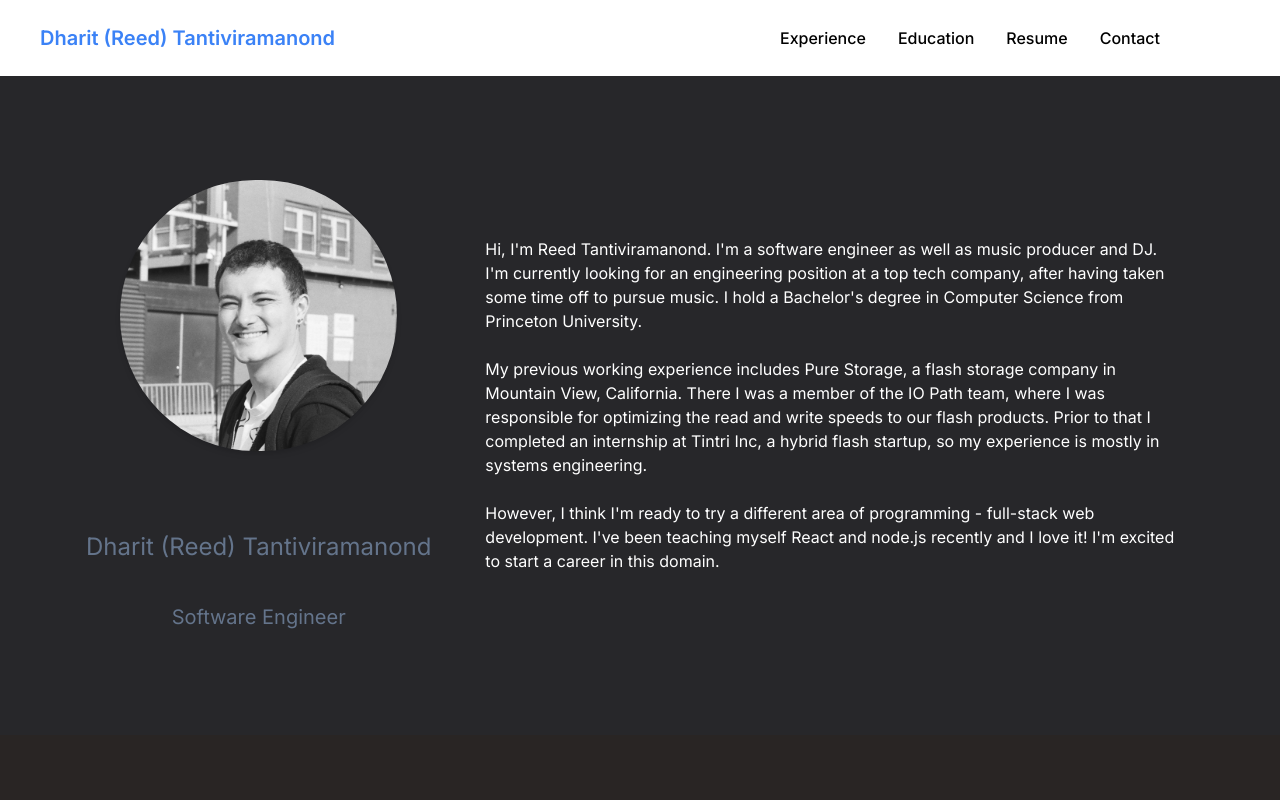
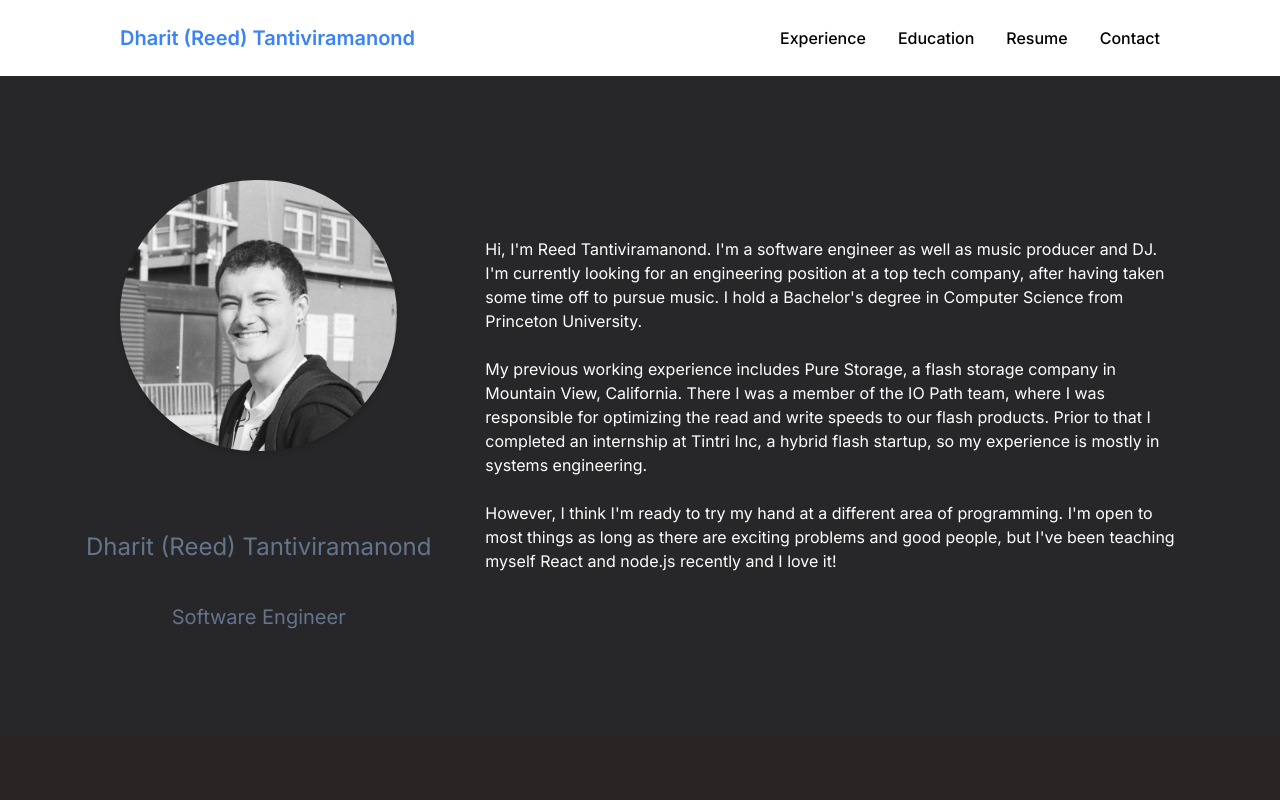
Before and after one commit to dharit-tan/dharit-tan.github.io, a React (Create React App) app: page / in a window 1280 px wide. Shown: the top 800 px of the page. Built offline with nearby package versions, Linux system fonts and the light colour scheme.

Commit message:
Small changes

```diff
--- a/public/index.html
+++ b/public/index.html
@@ -2,14 +2,14 @@
 <html lang="en">
   <head>
     <meta charset="utf-8" />
-    <link rel="icon" href="%PUBLIC_URL%/favicon.ico" />
+    <!-- <link rel="icon" href="%PUBLIC_URL%/favicon.ico" /> -->
     <meta name="viewport" content="width=device-width, initial-scale=1" />
     <meta name="theme-color" content="#000000" />
     <meta
       name="description"
-      content="Web site created using create-react-app"
+      content="Dharit Tantiviramanond's personal CV website"
     />
-    <link rel="apple-touch-icon" href="%PUBLIC_URL%/logo192.png" />
+    <!-- <link rel="apple-touch-icon" href="%PUBLIC_URL%/logo192.png" /> -->
     <!--
       manifest.json provides metadata used when your web app is installed on a
       user's mobile device or desktop. See https://developers.google.com/web/fundamentals/web-app-manifest/
@@ -24,7 +24,7 @@
       work correctly both with client-side routing and a non-root public URL.
       Learn how to configure a non-root public URL by running `npm run build`.
     -->
-    <title>React App</title>
+    <title>Dharit Tantiviramanond</title>
   </head>
   <body>
     <noscript>You need to enable JavaScript to run this app.</noscript>
--- a/src/components/Home.js
+++ b/src/components/Home.js
@@ -26,7 +26,7 @@ export default function Home(props) {
         My previous working experience includes Pure Storage, a flash storage company in Mountain View, California. There I was a member of the IO Path team, where I was responsible for optimizing the read and write speeds to our flash products. Prior to that I completed an internship at Tintri Inc, a hybrid flash startup, so my experience is mostly in systems engineering.
         </p>
         <p className="my-6 font-normal text-white">
-        However, I think I'm ready to try a different area of programming - full-stack web development. I've been teaching myself React and node.js recently and I love it! I'm excited to start a career in this domain.
+        However, I think I'm ready to try my hand at a different area of programming. I'm open to most things as long as there are exciting problems and good people, but I've been teaching myself React and node.js recently and I love it!
         </p>
         </div>
         </div>
--- a/src/components/NavBar.js
+++ b/src/components/NavBar.js
@@ -24,7 +24,7 @@ export default function NavBar() {
     <div className="px-10 py-6 w-full bg-white">
     <div className="flex justify-between items-center lg:mr-20">
         <div>
-            <h3 className="text-sm font-semibold md:text-xl text-blue-500">Dharit (Reed) Tantiviramanond</h3>
+            <h3 className="text-sm font-semibold md:text-xl ml-20 text-blue-500">Dharit (Reed) Tantiviramanond</h3>
         </div>
         <div className="hidden space-x-8 lg:flex">
             <NavLink className="text-md font-medium" to="#experience">Experience</NavLink>
```
